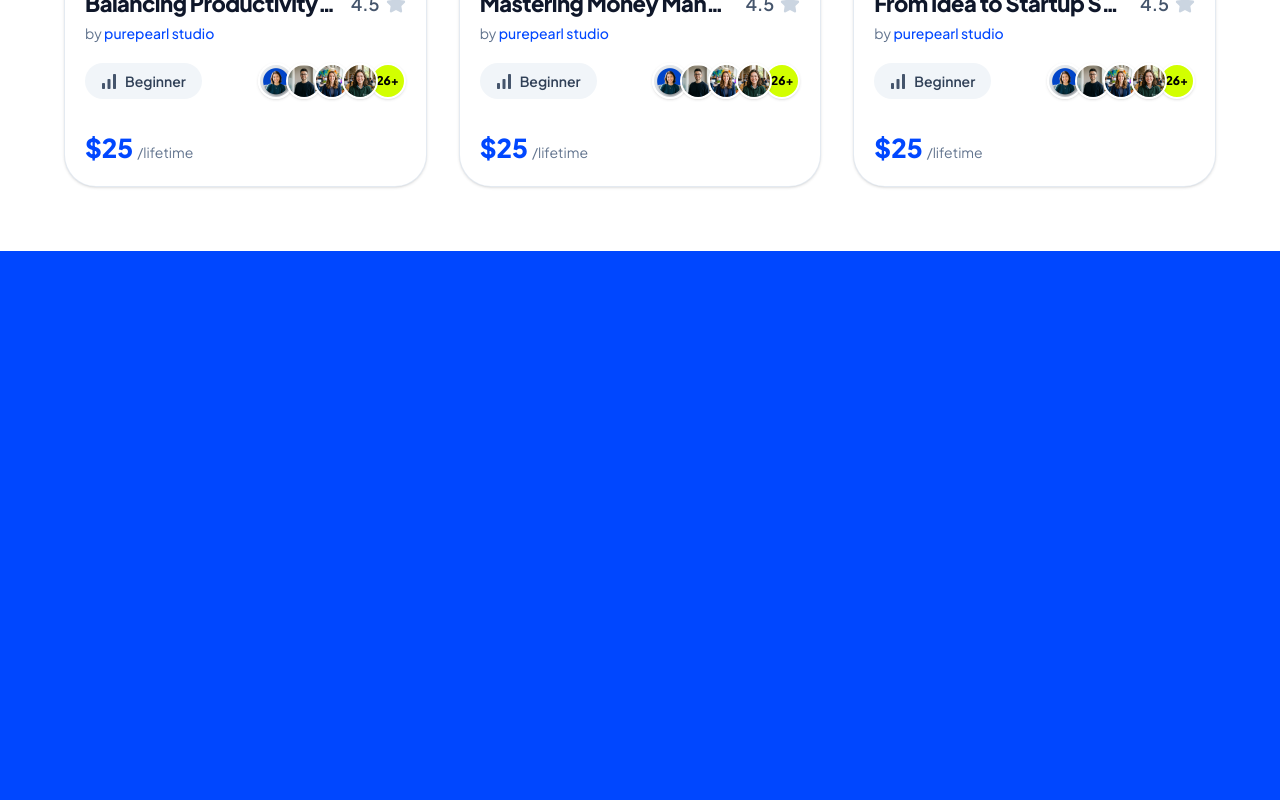
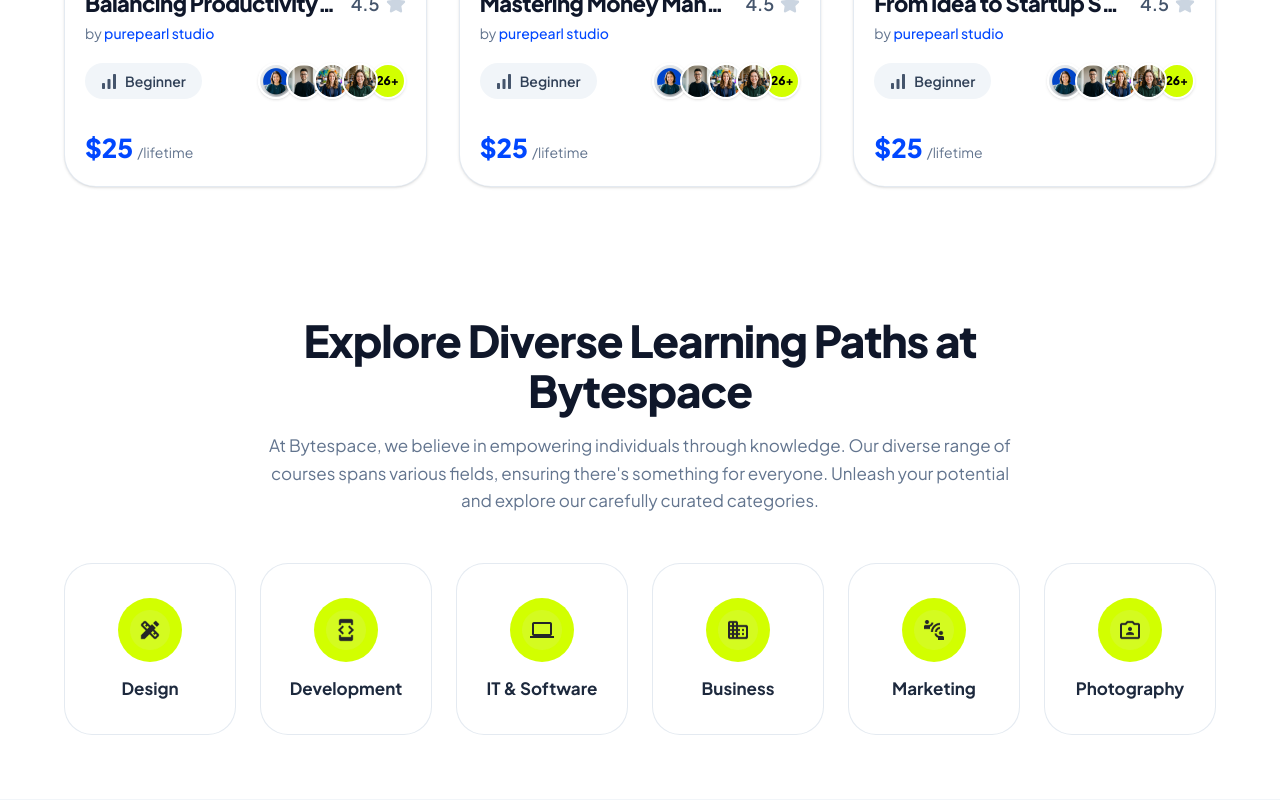
Before and after one commit to MIRNOMAN/ByteSpace-New-Check-website, a Next.js app: page / in a window 1280 px wide. Shown: the part 2362-3162 px from the top of the page. Before the commit the page ends 2613 px from the top, so only its background shows below. Built offline with nearby package versions, Linux system fonts and the light colour scheme.

Commit message:
diverse-paths-section  section done

```diff
--- a/src/app/page.tsx
+++ b/src/app/page.tsx
@@ -1,5 +1,6 @@
 import { ByteSpaceHero } from "@/components/bytespace-hero";
 import { BrandLogos } from "@/components/brand-logos";
+import { DiversePathsSection } from "@/components/diverse-paths-section";
 import { CoursesSection } from "@/components/courses-section";
 
 export default function Home() {
@@ -8,6 +9,7 @@ export default function Home() {
       <ByteSpaceHero />
       <BrandLogos />
       <CoursesSection />
+      <DiversePathsSection />
     </main>
   );
 }
--- a/src/components/courses-section.tsx
+++ b/src/components/courses-section.tsx
@@ -4,117 +4,7 @@ import React, { useState } from "react";
 import Image from "next/image";
 import { Star } from "lucide-react";
 
-interface Course {
-  id: string;
-  title: string;
-  instructor: string;
-  rating: number;
-  lessons: number;
-  duration: string;
-  comments: number;
-  level: string;
-  price: number;
-  image: string;
-}
-
-const CATEGORIES = [
-  // Row 1
-  "Featured",
-  "Music",
-  "Drawing & Painting",
-  "Marketing",
-  "Animation",
-  "Social Media",
-  "UI/UX Design",
-  "Creative Marketing",
-  // Row 2
-  "Digital Illustration",
-  "Film & Video",
-  "Crafts",
-  "Freelance & Entrepreneurship",
-  "Graphic Design",
-  "Photography",
-  // Row 3
-  "Productivity",
-  "Web Development",
-  "Data Science",
-  "Cooking",
-];
-
-const COURSES: Course[] = [
-  {
-    id: "1",
-    title: "Learn Figma from Basic",
-    instructor: "purepearl studio",
-    rating: 4.5,
-    lessons: 17,
-    duration: "2 hours 16 mins",
-    comments: 59,
-    level: "Beginner",
-    price: 25,
-    image: "/images/courses/course1.png",
-  },
-  {
-    id: "2",
-    title: "Build Digital Asset",
-    instructor: "purepearl studio",
-    rating: 4.5,
-    lessons: 17,
-    duration: "2 hours 16 mins",
-    comments: 59,
-    level: "Beginner",
-    price: 25,
-    image: "/images/courses/course2.png",
-  },
-  {
-    id: "3",
-    title: "the Power of Big Data",
-    instructor: "purepearl studio",
-    rating: 4.5,
-    lessons: 17,
-    duration: "2 hours 16 mins",
-    comments: 59,
-    level: "Beginner",
-    price: 25,
-    image: "/images/courses/course3.png",
-  },
-  {
-    id: "4",
-    title: "Balancing Productivity an...",
-    instructor: "purepearl studio",
-    rating: 4.5,
-    lessons: 17,
-    duration: "2 hours 16 mins",
-    comments: 59,
-    level: "Beginner",
-    price: 25,
-    image: "/images/courses/course4.png",
-  },
-  {
-    id: "5",
-    title: "Mastering Money Manage...",
-    instructor: "purepearl studio",
-    rating: 4.5,
-    lessons: 17,
-    duration: "2 hours 16 mins",
-    comments: 59,
-    level: "Beginner",
-    price: 25,
-    image: "/images/courses/course5.png",
-  },
-  {
-    id: "6",
-    title: "From Idea to Startup Succ...",
-    instructor: "purepearl studio",
-    rating: 4.5,
-    lessons: 17,
-    duration: "2 hours 16 mins",
-    comments: 59,
-    level: "Beginner",
-    price: 25,
-    image: "/images/courses/course6.png",
-  },
-];
+import { COURSE_CATEGORIES, COURSES_DATA } from "@/data/mock-data";
 
 export function CoursesSection() {
   const [activeCategory, setActiveCategory] = useState("Featured");
@@ -135,7 +25,7 @@ export function CoursesSection() {
 
         {/* Category Filter Pills */}
         <div className="flex flex-wrap items-center justify-center gap-2.5 sm:gap-3 max-w-6xl mb-14">
-          {CATEGORIES.map((cat) => {
+          {COURSE_CATEGORIES.map((cat) => {
             const isActive = activeCategory === cat;
             return (
               <button
@@ -161,7 +51,7 @@ export function CoursesSection() {
 
         {/* Course Cards Grid */}
         <div className="grid grid-cols-1 md:grid-cols-2 lg:grid-cols-3 gap-8 w-full max-w-7xl">
-          {COURSES.map((course) => (
+          {COURSES_DATA.map((course) => (
             <div
               key={course.id}
               className="bg-white border border-slate-200/90 rounded-[32px] p-5 flex flex-col shadow-sm hover:shadow-xl transition-all duration-300 group"
--- /dev/null
+++ b/src/components/diverse-paths-section.tsx
@@ -0,0 +1,52 @@
+"use client";
+
+import React from "react";
+import Image from "next/image";
+import { DIVERSE_PATHS_DATA } from "@/data/mock-data";
+
+export function DiversePathsSection() {
+  return (
+    <section className="w-full bg-white py-16 px-6 sm:px-12 md:px-16 border-b border-slate-100 selection:bg-[#CBFC01]">
+      <div className="max-w-7xl mx-auto flex flex-col items-center">
+
+        {/* Header Title & Subtitle */}
+        <div className="text-center max-w-4xl mx-auto mb-12">
+          <h2 className="text-3xl sm:text-4xl md:text-[44px] font-extrabold text-[#0F172A] tracking-tight leading-[1.15] mb-4">
+            Explore Diverse Learning Paths at Bytespace
+          </h2>
+          <p className="text-slate-500 text-sm sm:text-base md:text-[17px] leading-relaxed max-w-3xl mx-auto">
+            At Bytespace, we believe in empowering individuals through knowledge. Our diverse range of courses spans various fields, ensuring there&apos;s something for everyone. Unleash your potential and explore our carefully curated categories.
+          </p>
+        </div>
+
+        {/* 6 Category Cards (Figma Exact 1-Row Layout) */}
+        <div className="grid grid-cols-2 sm:grid-cols-3 md:grid-cols-6 gap-5 sm:gap-6 w-full max-w-7xl">
+          {DIVERSE_PATHS_DATA.map((item) => (
+            <div
+              key={item.id}
+              className="bg-white border border-slate-200/90 rounded-[28px] p-6 flex flex-col items-center justify-center hover:shadow-xl hover:-translate-y-1 transition-all duration-300 group cursor-pointer aspect-square"
+            >
+              {/* Lime Circle with Icon Image */}
+              <div className="w-16 h-16 rounded-full bg-[#D2FF00] flex items-center justify-center mb-4 relative overflow-hidden shrink-0 group-hover:scale-110 transition-transform duration-300">
+                <Image
+                  src={item.image}
+                  alt={item.title}
+                  width={40}
+                  height={40}
+                  sizes="36px"
+                  className="object-contain"
+                />
+              </div>
+
+              {/* Title */}
+              <h3 className="text-slate-800 font-bold text-base md:text-[17px] text-center group-hover:text-[#0047FF] transition-colors leading-tight">
+                {item.title}
+              </h3>
+            </div>
+          ))}
+        </div>
+
+      </div>
+    </section>
+  );
+}
--- /dev/null
+++ b/src/data/mock-data.ts
@@ -0,0 +1,150 @@
+export interface DiversePath {
+  id: string;
+  title: string;
+  image: string;
+}
+
+export interface Course {
+  id: string;
+  title: string;
+  instructor: string;
+  rating: number;
+  lessons: number;
+  duration: string;
+  comments: number;
+  level: string;
+  price: number;
+  image: string;
+}
+
+export const DIVERSE_PATHS_DATA: DiversePath[] = [
+  {
+    id: "1",
+    title: "Design",
+    image: "/images/diverse/Frame 4.png",
+  },
+  {
+    id: "2",
+    title: "Development",
+    image: "/images/diverse/Frame 4 (1).png",
+  },
+  {
+    id: "3",
+    title: "IT & Software",
+    image: "/images/diverse/Frame 4 (2).png",
+  },
+  {
+    id: "4",
+    title: "Business",
+    image: "/images/diverse/Frame 4 (3).png",
+  },
+  {
+    id: "5",
+    title: "Marketing",
+    image: "/images/diverse/Frame 4 (4).png",
+  },
+  {
+    id: "6",
+    title: "Photography",
+    image: "/images/diverse/Frame 4 (5).png",
+  },
+];
+
+export const COURSE_CATEGORIES = [
+  // Row 1
+  "Featured",
+  "Music",
+  "Drawing & Painting",
+  "Marketing",
+  "Animation",
+  "Social Media",
+  "UI/UX Design",
+  "Creative Marketing",
+  // Row 2
+  "Digital Illustration",
+  "Film & Video",
+  "Crafts",
+  "Freelance & Entrepreneurship",
+  "Graphic Design",
+  "Photography",
+  // Row 3
+  "Productivity",
+  "Web Development",
+  "Data Science",
+  "Cooking",
+];
+
+export const COURSES_DATA: Course[] = [
+  {
+    id: "1",
+    title: "Learn Figma from Basic",
+    instructor: "purepearl studio",
+    rating: 4.5,
+    lessons: 17,
+    duration: "2 hours 16 mins",
+    comments: 59,
+    level: "Beginner",
+    price: 25,
+    image: "/images/courses/course1.png",
+  },
+  {
+    id: "2",
+    title: "Build Digital Asset",
+    instructor: "purepearl studio",
+    rating: 4.5,
+    lessons: 17,
+    duration: "2 hours 16 mins",
+    comments: 59,
+    level: "Beginner",
+    price: 25,
+    image: "/images/courses/course2.png",
+  },
+  {
+    id: "3",
+    title: "the Power of Big Data",
+    instructor: "purepearl studio",
+    rating: 4.5,
+    lessons: 17,
+    duration: "2 hours 16 mins",
+    comments: 59,
+    level: "Beginner",
+    price: 25,
+    image: "/images/courses/course3.png",
+  },
+  {
+    id: "4",
+    title: "Balancing Productivity an...",
+    instructor: "purepearl studio",
+    rating: 4.5,
+    lessons: 17,
+    duration: "2 hours 16 mins",
+    comments: 59,
+    level: "Beginner",
+    price: 25,
+    image: "/images/courses/course4.png",
+  },
+  {
+    id: "5",
+    title: "Mastering Money Manage...",
+    instructor: "purepearl studio",
+    rating: 4.5,
+    lessons: 17,
+    duration: "2 hours 16 mins",
+    comments: 59,
+    level: "Beginner",
+    price: 25,
+    image: "/images/courses/course5.png",
+  },
+  {
+    id: "6",
+    title: "From Idea to Startup Succ...",
+    instructor: "purepearl studio",
+    rating: 4.5,
+    lessons: 17,
+    duration: "2 hours 16 mins",
+    comments: 59,
+    level: "Beginner",
+    price: 25,
+    image: "/images/courses/course6.png",
+  },
+];
```
Also changed, not shown: 1 other file (tests, documents, lock files or other folders).
